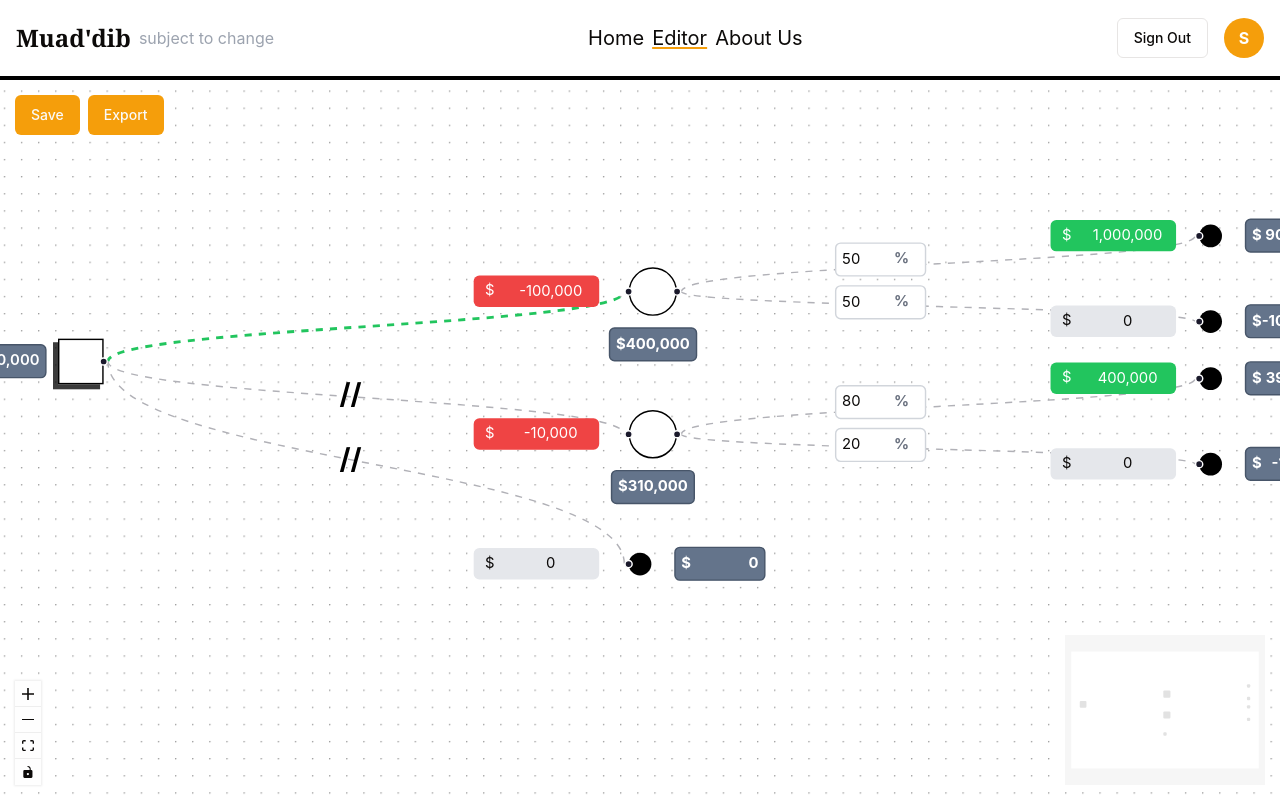
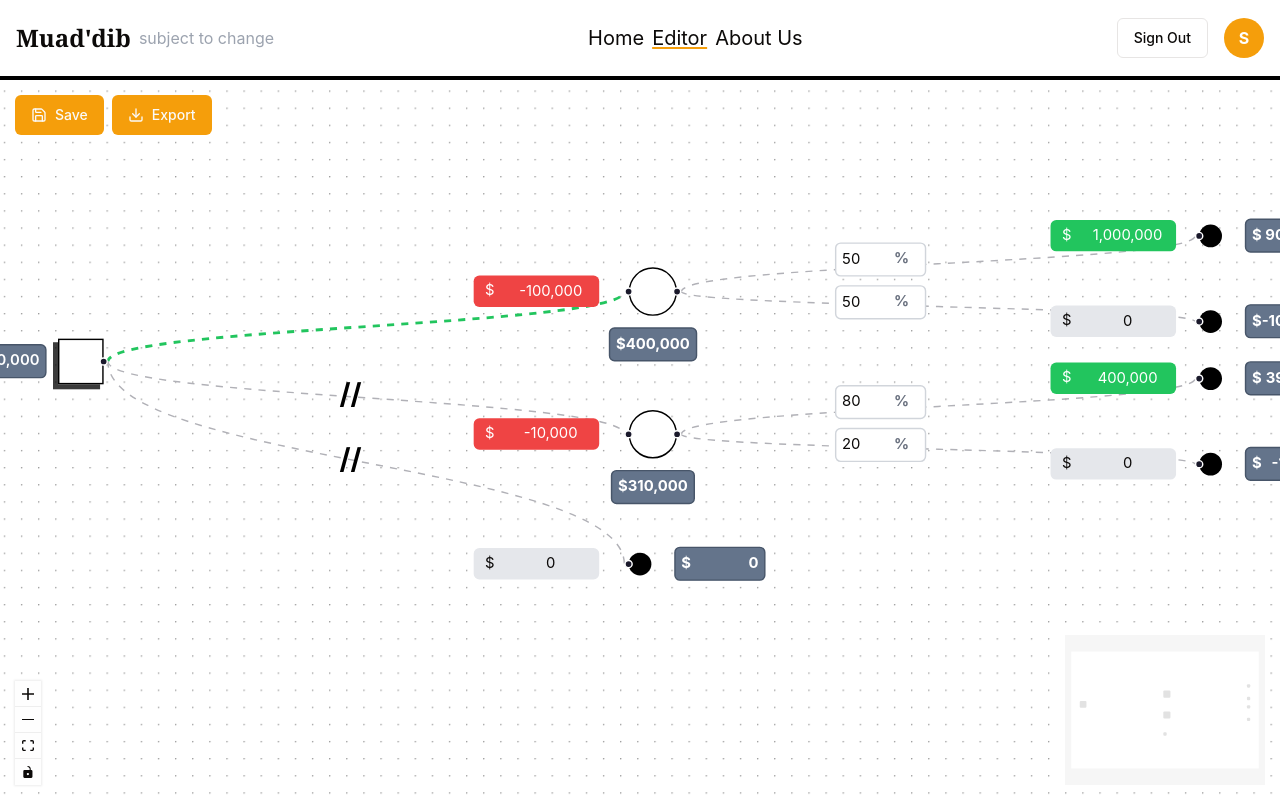
Before and after one commit to atakanzen/muaddib-fe, a React (Vite) app: page /editor in a window 1280 px wide. Built offline with nearby package versions, Linux system fonts and the light colour scheme; sample sign-in values are in the browser's storage.

Commit message:
Change icon import names

```diff
--- a/src/components/shared/export-button.tsx
+++ b/src/components/shared/export-button.tsx
@@ -4,7 +4,13 @@ import {
   useReactFlow,
 } from "@xyflow/react";
 import { toPng } from "html-to-image";
-import { CopyCheck, ImageDown } from "lucide-react";
+import {
+  BracesIcon,
+  CopyCheckIcon,
+  DownloadIcon,
+  ImageDownIcon,
+  ImageIcon,
+} from "lucide-react";
 import { toast } from "sonner";
 import { Button } from "../ui/button";
 import {
@@ -55,7 +61,7 @@ function ExportButton() {
       .then(downloadImage)
       .then(() =>
         toast("PNG export has been downloaded.", {
-          icon: <ImageDown />,
+          icon: <ImageDownIcon />,
         })
       );
   };
@@ -73,7 +79,7 @@ function ExportButton() {
       .then(() =>
         toast("JSON copied to clipboard!", {
           description: "You can now paste it somewhere for future use.",
-          icon: <CopyCheck />,
+          icon: <CopyCheckIcon />,
         })
       )
       .catch((err) => {
@@ -84,20 +90,23 @@ function ExportButton() {
   return (
     <DropdownMenu>
       <DropdownMenuTrigger asChild>
-        <Button variant="default">Export</Button>
+        <Button variant="default">
+          <DownloadIcon /> Export
+        </Button>
       </DropdownMenuTrigger>
       <DropdownMenuContent>
         <DropdownMenuItem
-          className="cursor-pointer"
+          className="cursor-pointer flex justify-between"
           onClick={handleOnClickPNGExport}
         >
           PNG
+          <ImageIcon />
         </DropdownMenuItem>
         <DropdownMenuItem
-          className="cursor-pointer"
+          className="cursor-pointer  flex justify-between"
           onClick={handleOnClickJSONExport}
         >
-          JSON
+          JSON <BracesIcon />
         </DropdownMenuItem>
       </DropdownMenuContent>
     </DropdownMenu>
--- a/src/components/shared/save-button.tsx
+++ b/src/components/shared/save-button.tsx
@@ -1,4 +1,4 @@
-import { CheckCheck } from "lucide-react";
+import { CheckCheckIcon, SaveIcon } from "lucide-react";
 import { toast } from "sonner";
 import { Button } from "../ui/button";
 
@@ -6,11 +6,12 @@ const SaveButton = () => {
   const handleOnClickSave = () => {
     toast("Your progress has been saved.", {
       className: "text-base",
-      icon: <CheckCheck />,
+      icon: <CheckCheckIcon />,
     });
   };
   return (
-    <Button className="" onClick={handleOnClickSave} variant="default">
+    <Button onClick={handleOnClickSave} variant="default">
+      <SaveIcon />
       Save
     </Button>
   );
```
